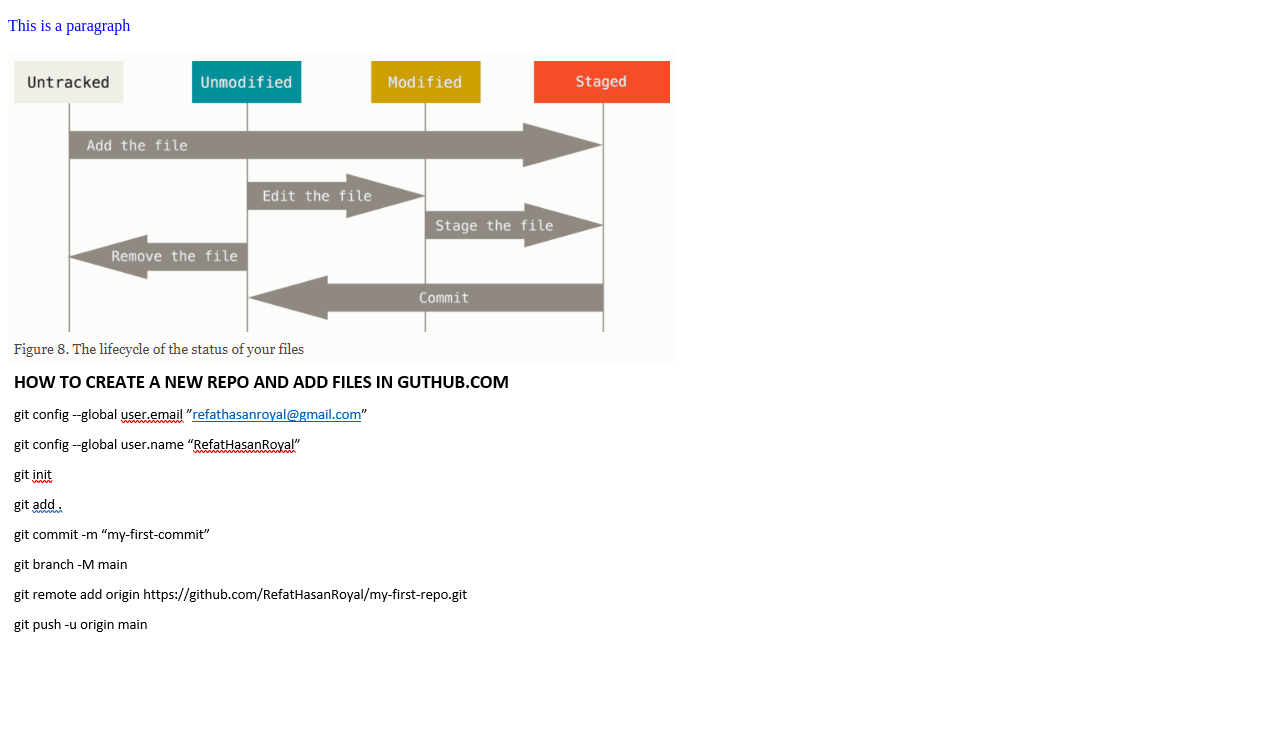
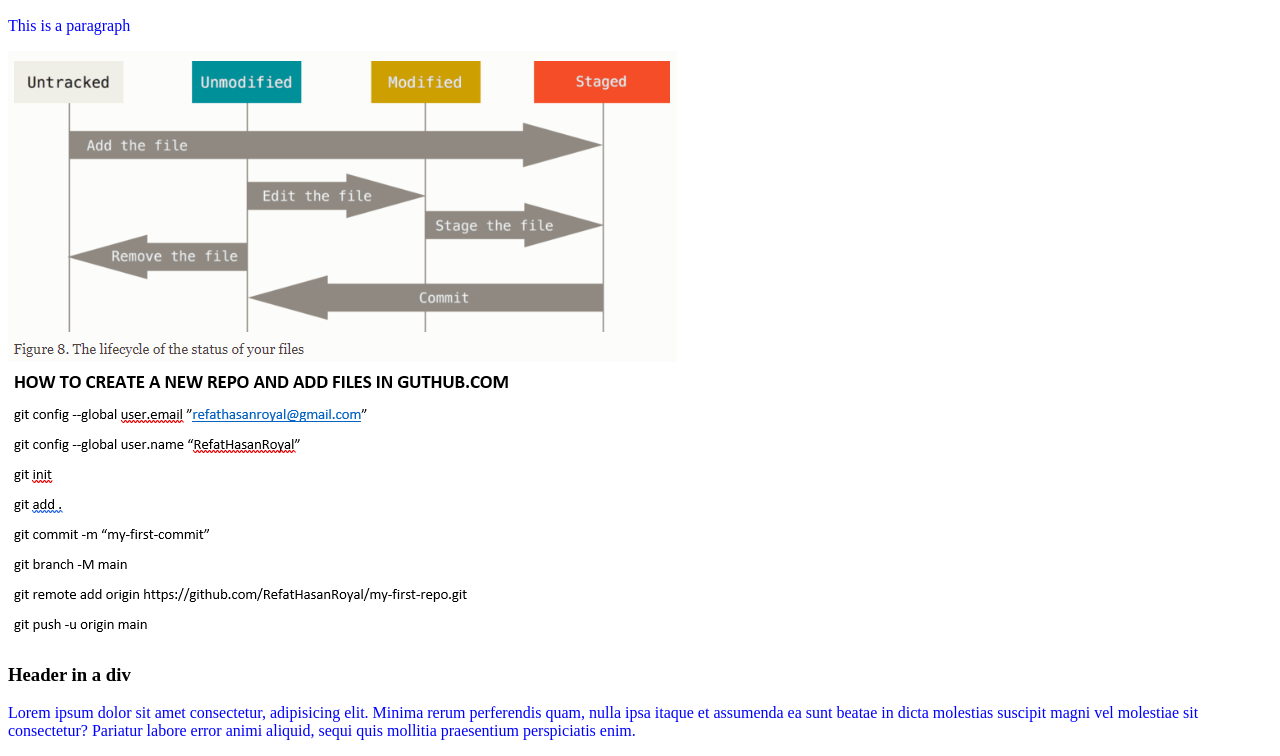
Before and after one commit to RefatHasanRoyal/my-third-repo, a plain HTML site: page index.html in a window 1280 px wide. Shown: the part 110-866 px from the top of the page. Before the commit the page ends 800 px from the top, so only its background shows below. Drawn offline with Linux system fonts and the light colour scheme.

Commit message:
new blog added

```diff
--- a/index.html
+++ b/index.html
@@ -13,5 +13,9 @@
     <p>This is a paragraph</p>
     <img src="git-file-lifecycle.PNG" alt=""> <br>
     <img src="create-new-repo-commands.PNG" alt="">
+    <div>
+        <h3>Header in a div</h3>
+        <p>Lorem ipsum dolor sit amet consectetur, adipisicing elit. Minima rerum perferendis quam, nulla ipsa itaque et assumenda ea sunt beatae in dicta molestias suscipit magni vel molestiae sit consectetur? Pariatur labore error animi aliquid, sequi quis mollitia praesentium perspiciatis enim.</p>
+    </div>
 </body>
 </html>
```
